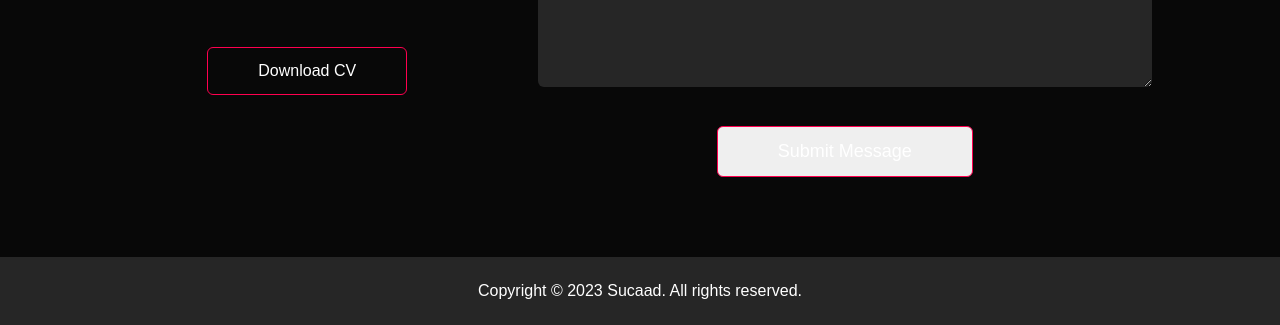
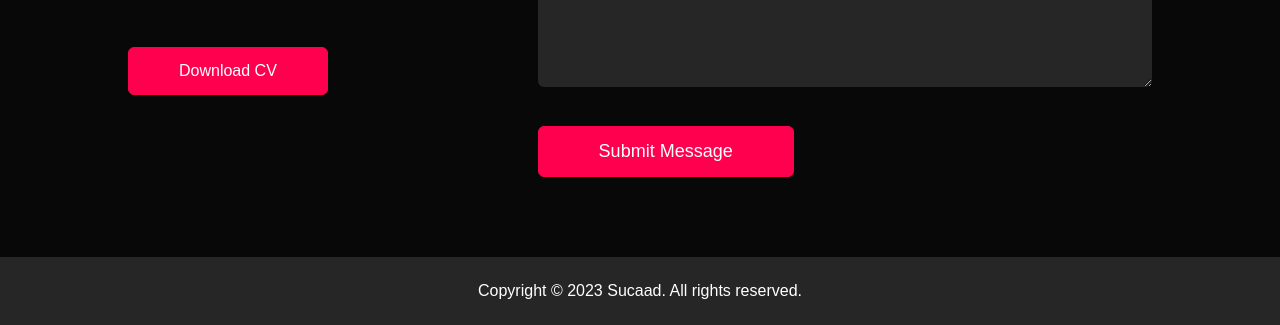
Before and after one commit to Sucaad-kulane/Work-archive, a plain HTML site: page index.html in a window 1280 px wide. Shown: the part 2982-3307 px from the top of the page. Drawn offline with Linux system fonts and the light colour scheme.

Commit message:
debug submit buttons

```diff
--- a/styles.css
+++ b/styles.css
@@ -275,7 +275,7 @@ flex-basis: 35%;
     color: #ff004f;
     transform: translateY(-5px);
 }
-.btm.btn2{
+.btn.btn2{
     display: inline-block;
     background: #ff004f;
 }
```
